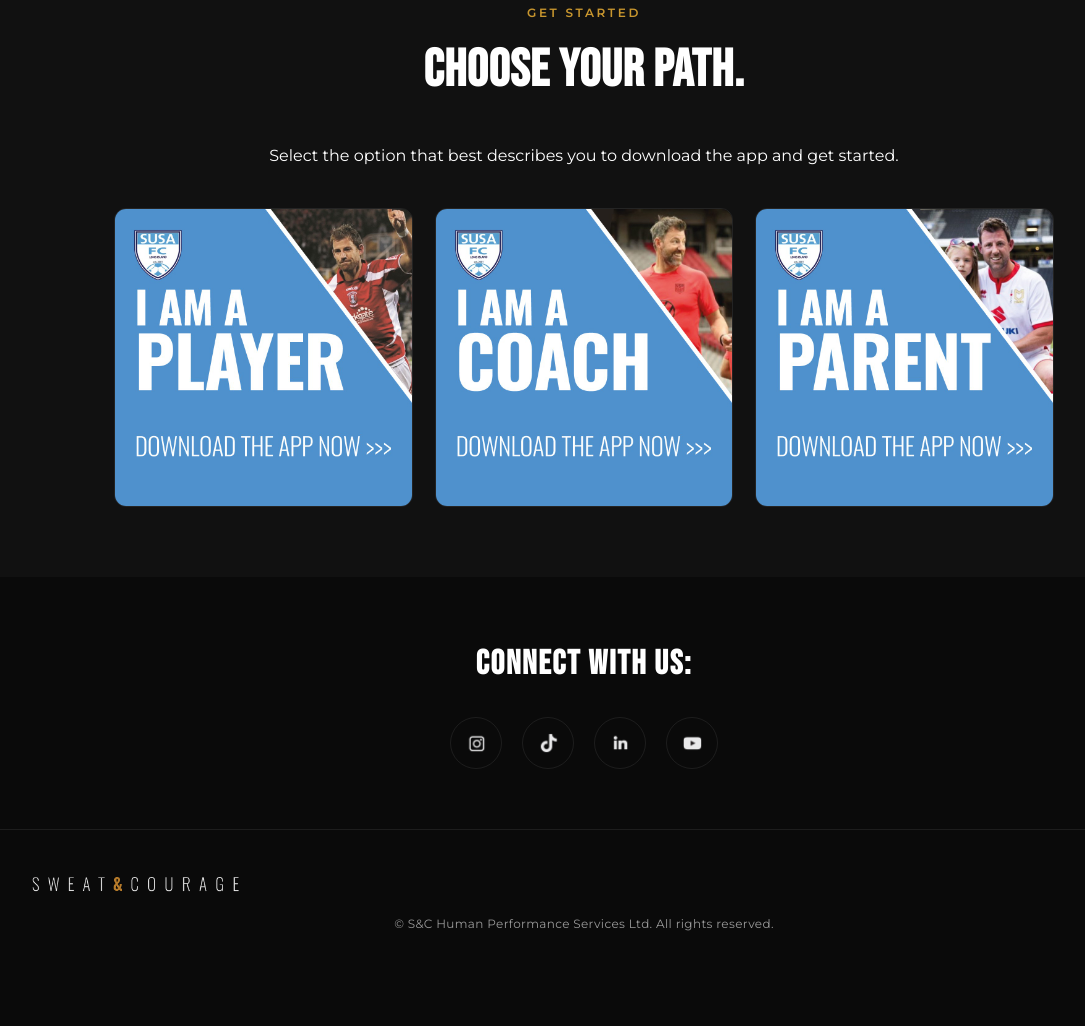
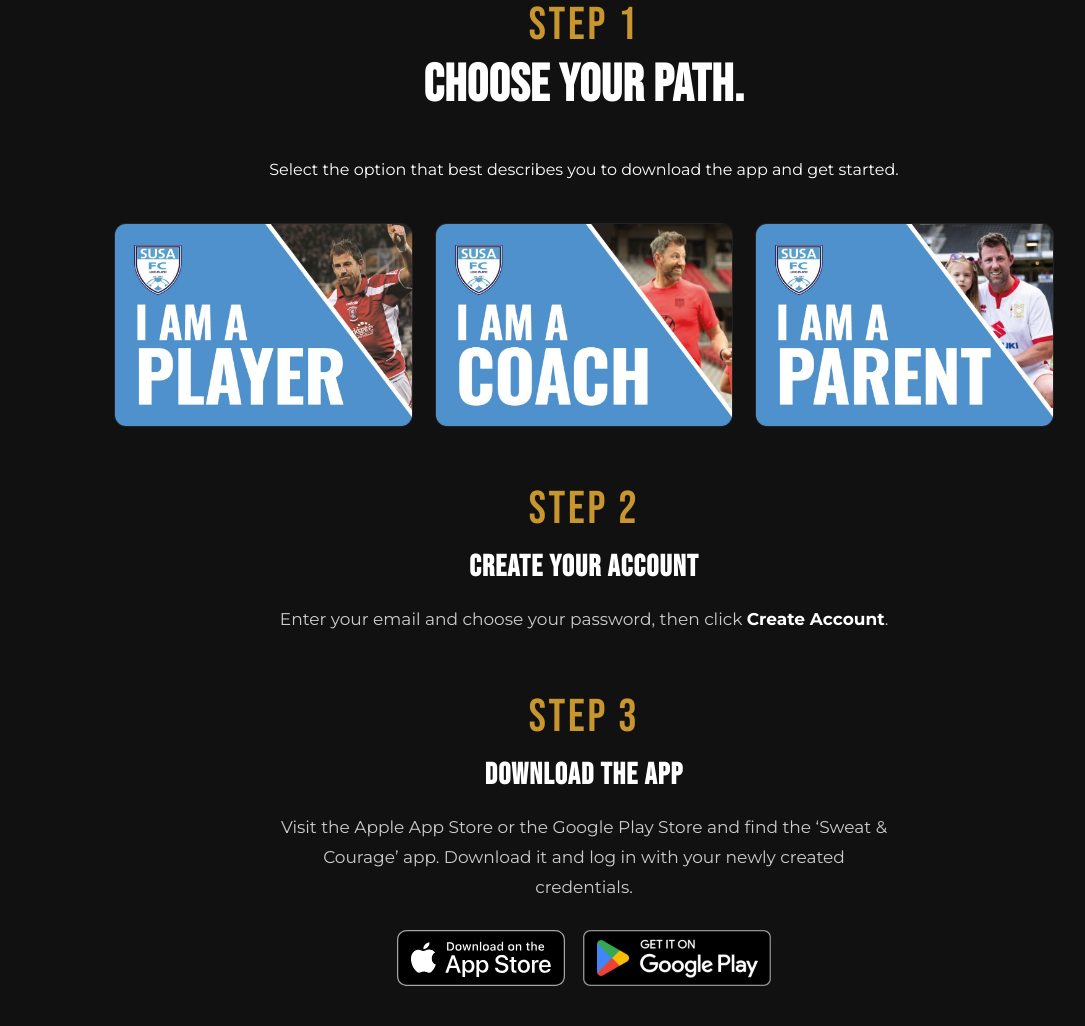
Before and after one commit to anirudhatalmale6-alt/sweat-courage, a plain HTML site: page susa.html in a window 1280 px wide. Shown: the part 1206-2232 px from the top of the page, without its empty margins (56-1141 px from the left). Before the commit the page ends 2185 px from the top, so only its background shows below. Drawn offline with Linux system fonts and the light colour scheme; a web font is replaced by a local one.

Commit message:
SUSA/Purdue: crop download-band off cards + add Step 1/2/3 guide with app store badges; Ashley 3-photo gallery; Drewe collage

```diff
--- a/styles.css
+++ b/styles.css
@@ -1885,6 +1885,34 @@ img { max-width: 100%; display: block; }
 .partner-card img { width: 100%; height: auto; display: block; }
 .partner-card:hover { transform: translateY(-5px); box-shadow: 0 18px 40px rgba(0,0,0,0.5); }
 
+/* App-access step guide */
+.step-num {
+  font-family: 'Bebas Neue', sans-serif;
+  font-size: clamp(30px, 5vw, 46px);
+  letter-spacing: 0.06em;
+  color: var(--gold);
+  line-height: 1;
+  margin-bottom: 10px;
+}
+.step-block { max-width: 720px; margin: 60px auto 0; text-align: center; }
+.step-block .step-title {
+  font-family: 'Bebas Neue', sans-serif;
+  font-size: clamp(22px, 3vw, 30px);
+  letter-spacing: 0.04em;
+  color: var(--text-white);
+  margin-bottom: 14px;
+}
+.step-text { color: var(--text-light); font-size: 17px; line-height: 1.75; max-width: 620px; margin: 0 auto; }
+.step-text strong { color: var(--text-white); }
+.store-badges { display: flex; justify-content: center; align-items: center; gap: 18px; flex-wrap: wrap; margin-top: 28px; }
+.store-badges a { display: inline-block; transition: transform 0.2s ease; }
+.store-badges a:hover { transform: translateY(-3px); }
+.store-badges img { height: 56px; width: auto; display: block; }
+@media (max-width: 700px) {
+  .step-block { margin-top: 44px; }
+  .store-badges img { height: 50px; }
+}
+
 .partner-qr {
   max-width: 460px;
   margin: 0 auto;
@@ -2104,6 +2132,20 @@ a.team-photo { display: block; text-decoration: none; }
 @media (max-width: 700px) {
   .profile-gallery { grid-template-columns: 1fr; max-width: 420px; gap: 16px; margin-top: 34px; }
 }
+.profile-collage {
+  max-width: 1000px;
+  margin: 46px auto 0;
+}
+.profile-collage img {
+  width: 100%;
+  height: auto;
+  display: block;
+  border-radius: 12px;
+  border: 1px solid var(--border-subtle);
+}
+@media (max-width: 700px) {
+  .profile-collage { margin-top: 34px; }
+}
 
 /* ===== TEAM PRICING ===== */
 .team-pricing-section { padding-top: 0; }
--- a/susa.html
+++ b/susa.html
@@ -23,18 +23,34 @@
   </div>
 </section>
 
-<!-- ===== CHOOSE YOUR PATH ===== -->
+<!-- ===== GET STARTED / STEPS ===== -->
 <section class="partner-options">
   <div class="container">
     <div class="about-head">
-      <p class="section-label">Get Started</p>
+      <p class="step-num">Step 1</p>
       <h2>Choose Your Path.</h2>
     </div>
     <p class="page-intro">Select the option that best describes you to download the app and get started.</p>
     <div class="partner-cards">
-      <a class="partner-card" href="https://thehighperforma1.disciplemedia.com/signup/1zDB1k" target="_blank" rel="noopener"><img src="images/partners/susa-opt1.jpg" alt="I am a Player"></a>
-      <a class="partner-card" href="https://thehighperforma1.disciplemedia.com/signup/T7GQk1" target="_blank" rel="noopener"><img src="images/partners/susa-opt2.jpg" alt="I am a Coach"></a>
-      <a class="partner-card" href="https://thehighperforma1.disciplemedia.com/signup/arTGMH" target="_blank" rel="noopener"><img src="images/partners/susa-opt3.jpg" alt="I am a Parent"></a>
+      <a class="partner-card" href="https://thehighperforma1.disciplemedia.com/signup/1zDB1k" target="_blank" rel="noopener"><img src="images/partners/susa-opt1-v2.jpg" alt="I am a Player"></a>
+      <a class="partner-card" href="https://thehighperforma1.disciplemedia.com/signup/T7GQk1" target="_blank" rel="noopener"><img src="images/partners/susa-opt2-v2.jpg" alt="I am a Coach"></a>
+      <a class="partner-card" href="https://thehighperforma1.disciplemedia.com/signup/arTGMH" target="_blank" rel="noopener"><img src="images/partners/susa-opt3-v2.jpg" alt="I am a Parent"></a>
+    </div>
+
+    <div class="step-block">
+      <p class="step-num">Step 2</p>
+      <h3 class="step-title">Create Your Account</h3>
+      <p class="step-text">Enter your email and choose your password, then click <strong>Create Account</strong>.</p>
+    </div>
+
+    <div class="step-block">
+      <p class="step-num">Step 3</p>
+      <h3 class="step-title">Download the App</h3>
+      <p class="step-text">Visit the Apple App Store or the Google Play Store and find the &lsquo;Sweat &amp; Courage&rsquo; app. Download it and log in with your newly created credentials.</p>
+      <div class="store-badges">
+        <a href="https://itunes.apple.com/app/id1580044112" target="_blank" rel="noopener"><img src="images/partners/badge-appstore.svg" alt="Download on the App Store"></a>
+        <a href="https://play.google.com/store/apps/details?id=uk.co.disciplemedia.sweatcourage" target="_blank" rel="noopener"><img src="images/partners/badge-googleplay.png" alt="Get it on Google Play"></a>
+      </div>
     </div>
   </div>
 </section>
```
Also changed, not shown: purdue.html (+20 -4 lines), team/ashley.html (+5 -0 lines), team/drewe.html (+3 -0 lines), images/partners/badge-appstore.svg (added), images/partners/badge-googleplay.png (added), images/partners/purdue-opt1-v2.jpg (added), images/partners/purdue-opt2-v2.jpg (added), images/partners/susa-opt1-v2.jpg (added), images/partners/susa-opt2-v2.jpg (added), images/partners/susa-opt3-v2.jpg (added), images/team/ashley-canada.jpg (added), images/team/ashley-chelsea.jpg (added), images/team/ashley-lyon.jpg (added), images/team/drewe-collage.jpg (added).
